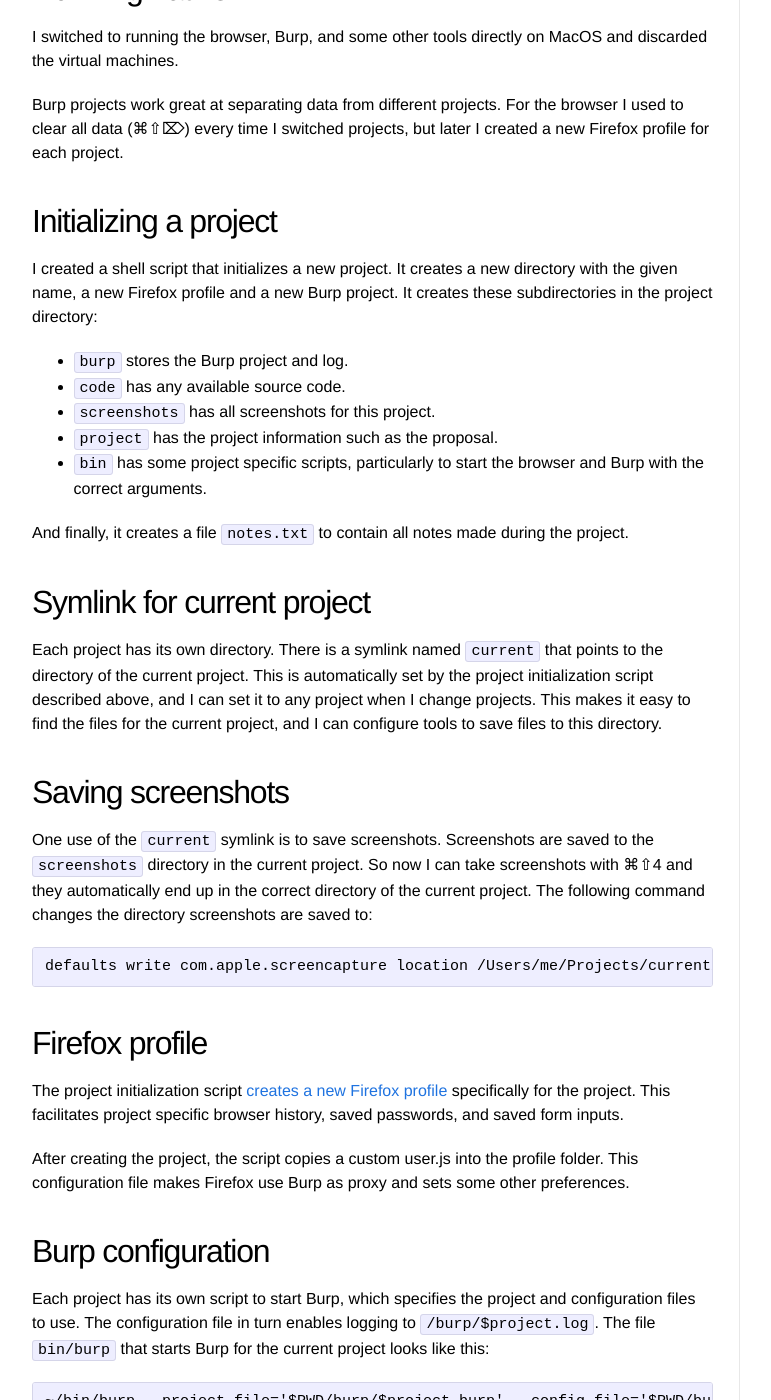
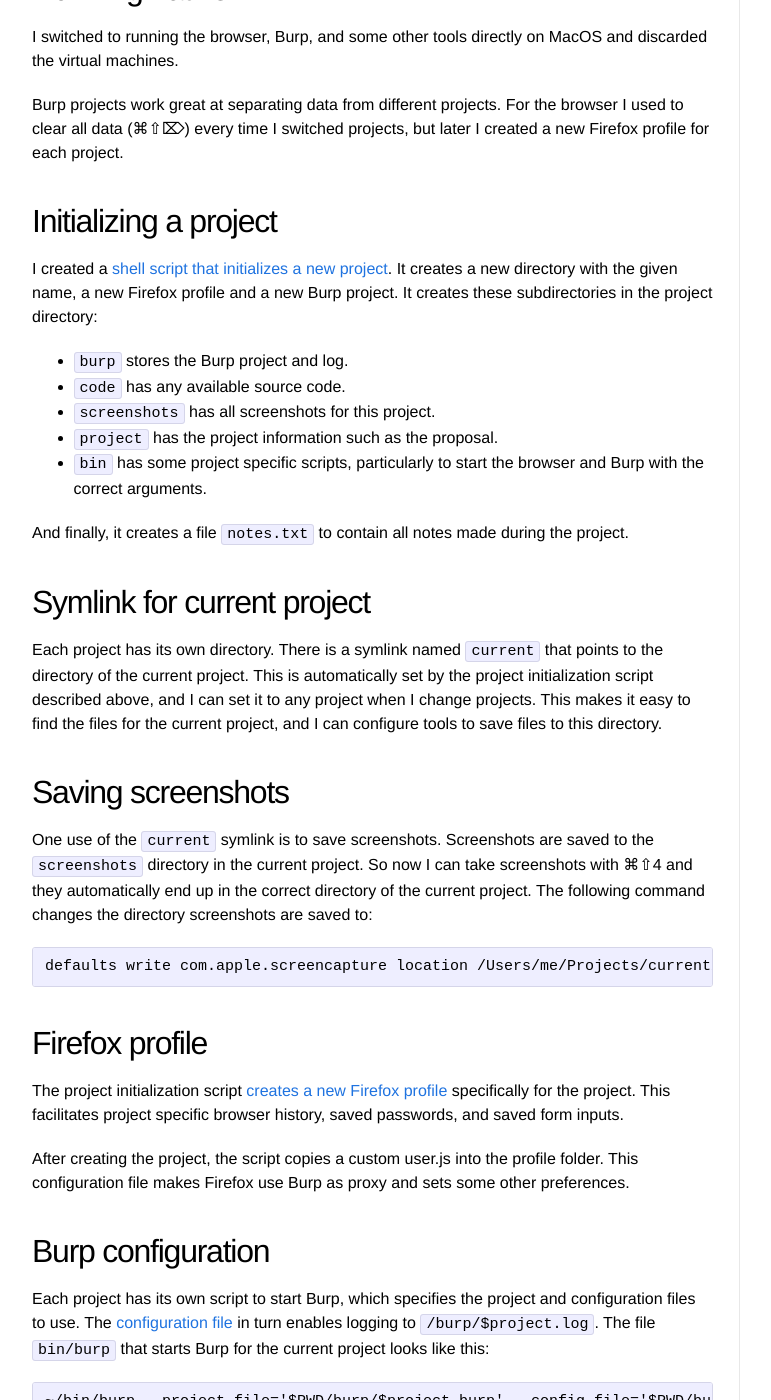
Before and after one commit to Sjord/Sjord.github.io, a Jekyll site: the page built from _posts/2019-03-21-pentester-project-management.md, in a window 1280 px wide and 1400 px high, scrolled down 1210 px. Shown: the whole window, without its empty margins (108-879 px from the left). Built offline with Jekyll 4.4.1, drawn with Linux system fonts in a browser that asks for light colours; some of the changed lines change nothing that is shown.

Commit message:
Add links to GitHub repo

```diff
--- a/_posts/2019-03-21-pentester-project-management.md
+++ b/_posts/2019-03-21-pentester-project-management.md
@@ -33,7 +33,7 @@
 
 ## Initializing a project
 
-I created a shell script that initializes a new project. It creates a new directory with the given name, a new Firefox profile and a new Burp project. It creates these subdirectories in the project directory:
+I created a [shell script that initializes a new project](https://github.com/Sjord/projectmgmt/blob/main/bin/newproject). It creates a new directory with the given name, a new Firefox profile and a new Burp project. It creates these subdirectories in the project directory:
 
 * `burp` stores the Burp project and log.
 * `code` has any available source code.
@@ -61,7 +61,7 @@
 
 ## Burp configuration
 
-Each project has its own script to start Burp, which specifies the project and configuration files to use. The configuration file in turn enables logging to `/burp/$project.log`. The file `bin/burp` that starts Burp for the current project looks like this:
+Each project has its own script to start Burp, which specifies the project and configuration files to use. The [configuration file](https://github.com/Sjord/projectmgmt/blob/main/lib/burp-project-options.json) in turn enables logging to `/burp/$project.log`. The file `bin/burp` that starts Burp for the current project looks like this:
 
     ~/bin/burp --project-file='$PWD/burp/$project.burp' --config-file='$PWD/burp/$project.conf.json' --unpause-spider-and-scanner
 
```
